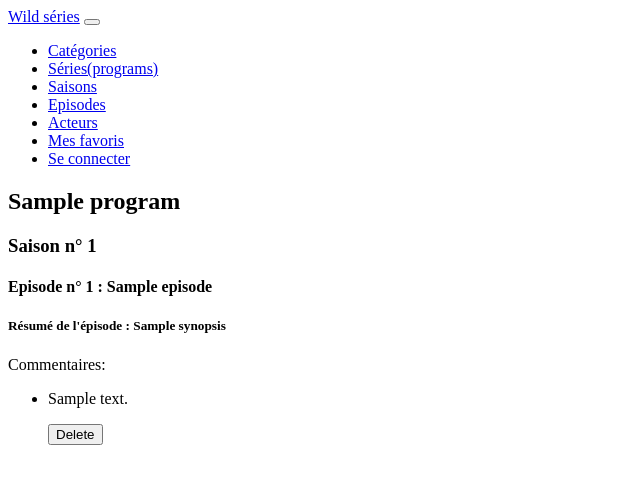
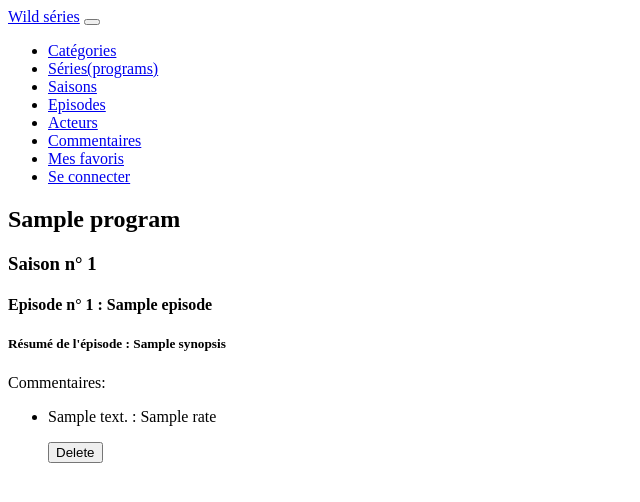
Before and after one commit to Superzut44/wildSeries, a Symfony app: template templates/program/episode_show.html.twig in a window 1280 px wide. Shown: the top 502 px of the page, without its empty margins (0-640 px from the left). Run offline with Twig, Linux system fonts and the light colour scheme; the template is opened without the code that fills it: most values are stand-ins (such as "Sample title", 1, 10 or a date in 2020); some libraries are stand-ins or nearby versions.

Commit message:
quete 21 ok

```diff
--- a/assets/styles/app.scss
+++ b/assets/styles/app.scss
@@ -89,7 +89,7 @@ body {
 .program_episode_show_comment-form {
     display: flex;
     flex-direction: column;
-    margin: 2rem;
+    margin-right: 3rem;
 }
 
 .program_show_season-edit {
--- a/templates/nav-bar.html.twig
+++ b/templates/nav-bar.html.twig
@@ -22,6 +22,9 @@
           <a class="nav-link active" aria-current="page" href="{{ path('actor_index') }}">Acteurs</a>
         </li>
         <li class="nav-item">
+          <a class="nav-link active" aria-current="page" href="{{ path('comment_index') }}">Commentaires</a>
+        </li>
+        <li class="nav-item">
           <a class="nav-link" href="#">Mes favoris</a>
         </li>
         {% if app.user %}
--- a/templates/program/episode_show.html.twig
+++ b/templates/program/episode_show.html.twig
@@ -23,12 +23,11 @@
                 <p>Commentaires:</p>
                 <ul>
                 {% for comment in comments %}
-                    <li>
-                        <p>{{ comment.comment }}</p>
-                        <p>{{ dump(comment.episode) }}</p>
+                    <li class="program_episode_show_comment-li>
+                        <p class="program_episode_show_comment-p">{{ comment.comment }} : {{ comment.rate }}</p>
                         <form method="post" action="{{ path('comment_delete', {'id': comment.id}) }}" onsubmit="return confirm('Are you sure you want to delete this item?');">
                             <input type="hidden" name="_token" value="{{ csrf_token('delete' ~ comment.id) }}">
-                            <button class="btn">Delete</button>
+                            <button class="btn program_episode_show_comment-btn">Delete</button>
                         </form>
                     </li>
                 {% endfor %}
```
Also changed, not shown: src/Controller/CommentController.php (+20 -1 lines), 1 other file.
